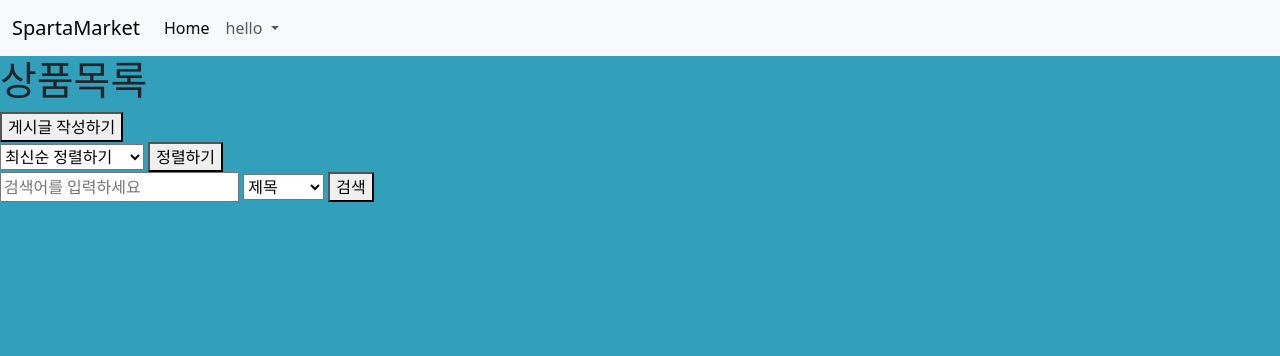
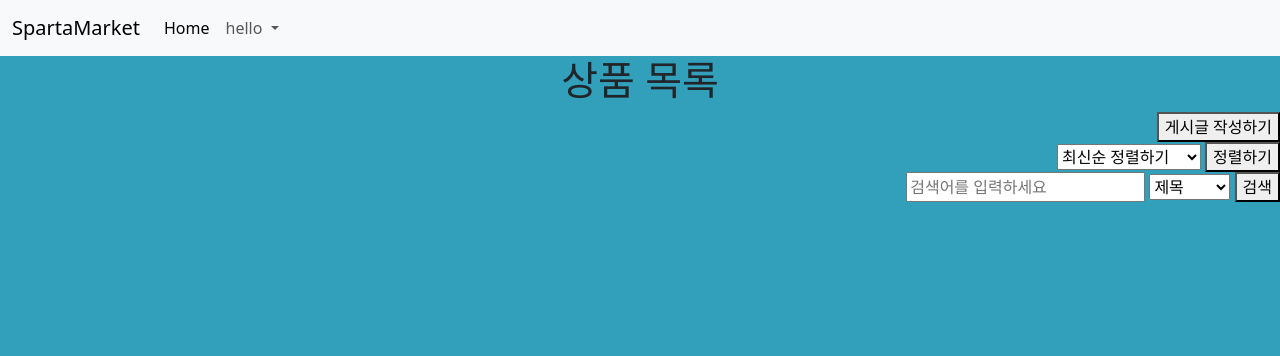
Before and after one commit to qwerrrqw/spartamarket, a Django app: page /products/ in a window 1280 px wide. Shown: the top 356 px of the page. Run offline with Django 4.2, Linux system fonts and the light colour scheme; data that the repository does not hold is empty.

Commit message:
상품페이지 css 수정

```diff
--- a/spartamarket/products/templates/products/product.html
+++ b/spartamarket/products/templates/products/product.html
@@ -23,10 +23,15 @@
 
 {% block content %}
 
-    <h1>상품목록</h1>
+<div class="d-flex justify-content-center">
+    <h1>상품 목록</h1>
+</div>
 
+
+<div class="d-flex justify-content-end">
     <a href="{% url 'products:create' %}"><button>게시글 작성하기</button></a>
-
+</div>
+<div class="d-flex justify-content-end">
     <form action="{% url 'products:product' %}" method="GET">
         <select name="sort" id="sort">
             <option value="recently" name="recently">최신순 정렬하기</option>
@@ -34,7 +39,8 @@
         </select>
         <button type="submit">정렬하기</button>
     </form>
-
+</div>
+<div class="d-flex justify-content-end">
     <form action="{% url 'products:search' %}" method="GET">
         <input type="text" name="search_word" placeholder="검색어를 입력하세요" required>
 
@@ -47,7 +53,7 @@
 
         <button type="submit">검색</button>
     </form>
-
+</div>
     <div class="container px-4 px-lg-5 mt-5">
         <div class="row gx-4 gx-lg-5 row-cols-2 row-cols-md-3 row-cols-xl-4 justify-content-center">
             {% for article in articles %}
```
